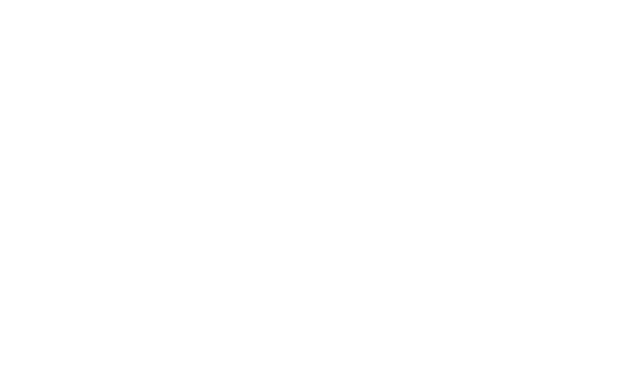
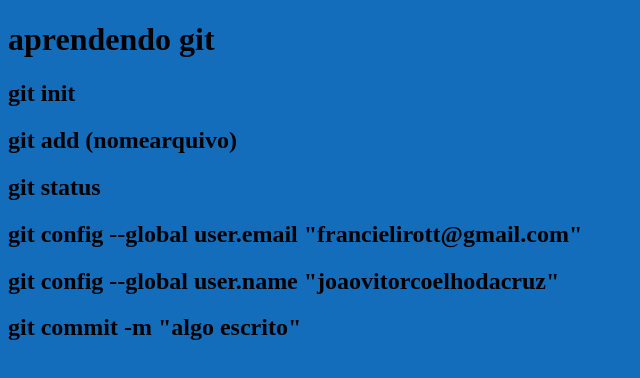
Before and after one commit to joaovitorcoelhodacruz/aprendendo-repositorio, a plain HTML site: page index.html in a window 1280 px wide. Shown: the whole page, without its empty margins (0-640 px from the left). Drawn offline with Linux system fonts and the light colour scheme; files that its build step writes are made by us from their sources.

Commit message:
adicionamos o css ao nosso projeto

```diff
--- /dev/null
+++ b/css/style.css
@@ -0,0 +1,3 @@
+body {
+background-color: rgb(20, 109, 186);
+}
--- a/index.html
+++ b/index.html
@@ -3,9 +3,16 @@
 <head>
     <meta charset="UTF-8">
     <meta name="viewport" content="width=device-width, initial-scale=1.0">
+    <link rel="stylesheet" href="style.css">
     <title>Document</title>
 </head>
 <body>
-
+    <h1>aprendendo git</h1>
+    <h2>git init</h2>
+    <h2>git add (nomearquivo)</h2>
+    <h2>git status</h2>
+    <h2>git config --global user.email "francielirott@gmail.com"</h2>
+    <h2>git config --global user.name "joaovitorcoelhodacruz"</h2>
+    <h2>git commit -m "algo escrito"</h2>
 </body>
 </html>
```
